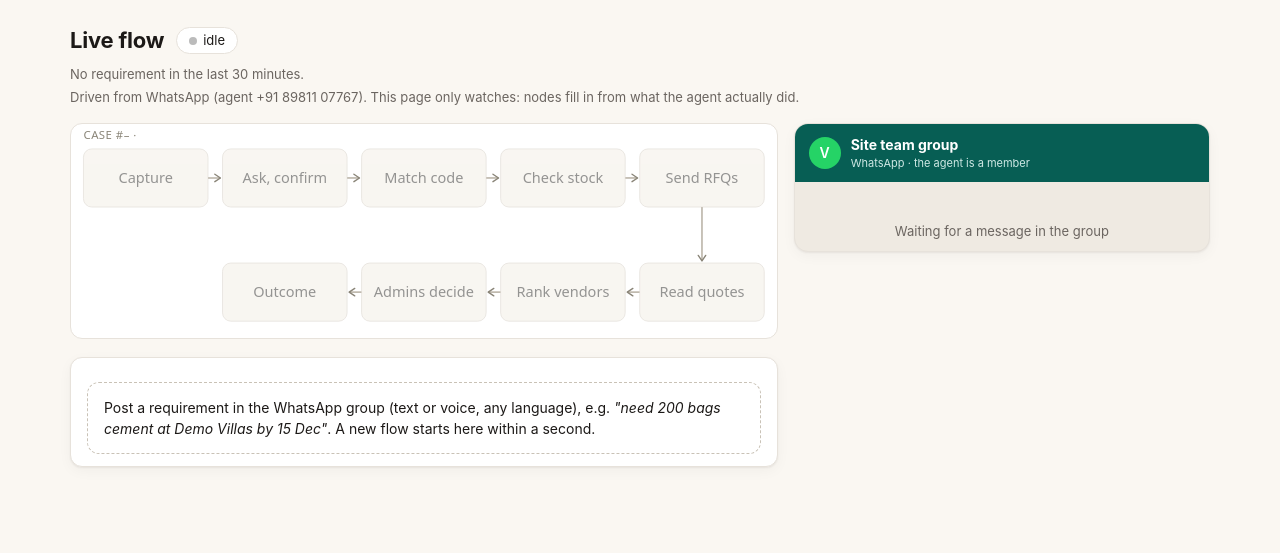
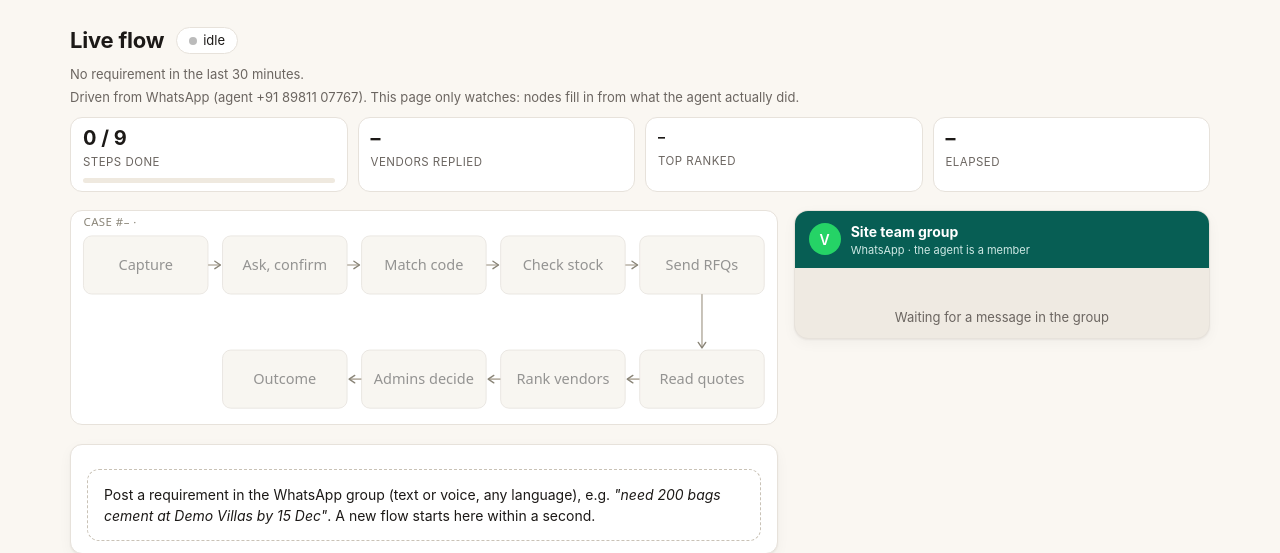
Before and after one commit to anaslari23/Vinayak-Group-AI-assisted-procurement, a FastAPI app: page / in a window 1280 px wide. Shown: the part 91-644 px from the top of the page. Run offline with FastAPI, Linux system fonts and the light colour scheme; data that the repository does not hold is empty.

Commit message:
Live flow: progress strip (steps done, vendors replied, top ranked, elapsed)
Co-Authored-By: Claude Sonnet 5.5 <noreply@anthropic.com>

```diff
--- a/app/flow.py
+++ b/app/flow.py
@@ -27,6 +27,12 @@ def ages():
         try: out[r["case_id"]] = (datetime.now() - datetime.fromisoformat(r["t"].replace(" ", "T"))).total_seconds()
         except Exception: pass
     return out
+
+
+def _elapsed(ev):
+    from datetime import datetime
+    try: return (datetime.fromisoformat(ev[-1]["ts"].replace(" ", "T")) - datetime.fromisoformat(ev[0]["ts"].replace(" ", "T"))).total_seconds() if ev else 0
+    except Exception: return 0
 
 
 def latest_case():
@@ -170,4 +176,4 @@ def build(cid):
             chat.append({"who": "demo", "text": e["text"][:200], "ts": e["ts"][11:16]})
     err = [e for e in ev if e["kind"] == "error"]
     return {"case_id": cid, "state": state, "label": engine.STATE_TEXT.get(state, state), "waiting": c["waiting"], "raw": d.get("raw", ""), "channel": d.get("channel", ""), "error": err[-1]["text"] if err else None,
-            "steps": [steps[k] for k in keys], "vendors": list(vend.values()), "chat": chat[-14:], "events": [{"actor": e["actor"], "kind": e["kind"], "text": e["text"][:160], "ts": e["ts"][11:19]} for e in ev[-6:]], "project": TENDER["project"], "age": round(ages().get(cid, 0))}
+            "steps": [steps[k] for k in keys], "vendors": list(vend.values()), "chat": chat[-14:], "events": [{"actor": e["actor"], "kind": e["kind"], "text": e["text"][:160], "ts": e["ts"][11:19]} for e in ev[-6:]], "project": TENDER["project"], "age": round(ages().get(cid, 0)), "started": _elapsed(ev)}
--- a/app/templates/live.html
+++ b/app/templates/live.html
@@ -24,13 +24,14 @@ svg.cv{width:100%;height:auto;background:#fff;border:1px solid var(--line);borde
 .av{width:32px;height:32px;border-radius:50%;background:#25d366;display:flex;align-items:center;justify-content:center;font-weight:600}.wam{padding:10px;max-height:560px;overflow-y:auto;display:flex;flex-direction:column;gap:6px}
 .b{max-width:90%;padding:7px 10px;border-radius:9px;font-size:13px;white-space:pre-wrap;overflow-wrap:anywhere;box-shadow:0 1px 1px rgba(0,0,0,.12);animation:rise .35s}.b.agent{background:#fff;align-self:flex-start}.b.engineer{background:#d9fdd3;align-self:flex-end}.b.hod{background:#cfe8ff;align-self:flex-end}
 .b .w{font-size:11px;color:#667781;margin-bottom:2px}.b.demo{align-self:center;background:#fff3cd;font-size:11.5px;color:#7a5b00;text-align:center}.b .t{font-size:10px;color:#667781;text-align:right}.b.choice{font-weight:600}
+.stats{display:grid;grid-template-columns:repeat(4,1fr);gap:10px;margin:10px 0}.stat{background:#fff;border:1px solid var(--line);border-radius:12px;padding:8px 12px}.stat b{display:block;font-size:20px;line-height:1.2}.stat span{font-size:11.5px;color:var(--mut);text-transform:uppercase;letter-spacing:.04em}.bar2{height:5px;background:#efe9df;border-radius:3px;margin-top:5px;overflow:hidden}.bar2 i{display:block;height:100%;background:#16a34a;transition:width .6s}@media(max-width:700px){.stats{grid-template-columns:repeat(2,1fr)}}
 .idle{background:#fff;border:1px dashed #c9c2b6;border-radius:12px;padding:14px 16px;margin-top:12px;font-size:14px}.req{font-size:15px;margin:6px 0 2px}.req b{font-weight:600}
 .cvh{font:11px system-ui;fill:#8a8578;letter-spacing:.04em}
 </style>
 <div class="hd"><h1 style="margin:0">Live flow</h1><span class="pill2" id="status"><span class="dot"></span><span>connecting</span></span><span class="sm" id="age"></span></div>
 <div class="req" id="bubble"></div>
 <div class="sm">Driven from WhatsApp (agent +91 89811 07767). This page only watches: nodes fill in from what the agent actually did.</div>
-<div class="flows" id="flows"></div>
+<div class="stats" id="stats"></div><div class="flows" id="flows"></div>
 <div class="grid2"><div><svg class="cv" id="cv" viewBox="0 0 680 210" role="img" aria-label="Live flow of the current requirement"></svg>
 <div class="now" id="now"></div><div class="log" id="log"></div></div>
 <div class="wa"><div class="wah"><span class="av">V</span><div><b>Site team group</b><div class="sm" style="font-size:11px">WhatsApp · the agent is a member</div></div></div><div class="wam" id="wam"><div class="sm" style="text-align:center;margin-top:30px">Messages appear here as they happen</div></div></div></div>
@@ -62,15 +63,19 @@ function dataHTML(d){if(!d)return'';let h='';if(d.kv)h+='<div class="kv">'+d.kv.
 function now(j){const order=j.steps;let f=order.find(s=>s.status==='waiting')||order.find(s=>s.status==='active');if(!f){const d=order.filter(s=>s.status==='done');f=d[d.length-1]}if(!f)return;
  const idx=order.indexOf(f)+1;$('now').innerHTML=`<h3>${idx}. ${esc(f.title)} <span class="sm">${esc(f.summary||'')}</span></h3>`+f.checks.map((c,i)=>checkHTML(c,f.key,i)).join('')+dataHTML(f.data);}
 let chatSig='';function chat(j){const sg=JSON.stringify(j.chat||[]);if(sg===chatSig)return;chatSig=sg;const el=$('wam');const atBottom=el.scrollHeight-el.scrollTop-el.clientHeight<60;el.innerHTML=(j.chat||[]).map(m=>{const who=m.who==='agent'?'Procurement agent'+(m.to==='hod'?' → admins':''):(m.who==='hod'?'Admin':(m.who==='engineer'?'Site engineer':''));return `<div class="b ${m.who} ${m.choice?'choice':''}">${who?`<div class="w">${who}</div>`:''}${esc(m.text)}<div class="t">${esc(m.ts)}</div></div>`}).join('')||'<div class="sm" style="text-align:center;margin-top:30px">Messages appear here as they happen</div>';if(atBottom)el.scrollTop=el.scrollHeight}
+function stats(j){const st=j?j.steps:[];const done=st.filter(x=>x.status==='done'||x.status==='skipped').length,V=(j&&j.vendors)||[],rep=V.filter(x=>x.state==='replied').length;
+ const cmp=st.find(x=>x.key==='compare'),top=cmp&&cmp.summary?cmp.summary.replace('Top: ',''):'–';
+ const el=(j&&j.started)?Math.max(0,Math.round(j.started)):0,t=el?Math.floor(el/60)+'m '+String(el%60).padStart(2,'0')+'s':'–';
+ $('stats').innerHTML=`<div class="stat"><b>${done} / ${st.length||9}</b><span>steps done</span><div class="bar2"><i style="width:${st.length?100*done/st.length:0}%"></i></div></div><div class="stat"><b>${V.length?rep+' / '+V.length:'–'}</b><span>vendors replied</span></div><div class="stat"><b style="font-size:14px;padding:3px 0">${esc(trunc(top,30))}</b><span>top ranked</span></div><div class="stat"><b>${t}</b><span>elapsed</span></div>`}
 const EMPTY={case_id:null,steps:KEYS.map(k=>({key:k,status:'pending',sub:''})),vendors:[]};
 function render(j){if(!j.case_id){$('status').innerHTML='<span class="dot"></span><span>idle</span>';$('age').textContent='';$('bubble').innerHTML='<span class="sm">No requirement in the last 30 minutes.</span>';
-  if(sig!=='idle'){sig='idle';cur=null;paint(EMPTY);chatSig='';$('wam').innerHTML='<div class="sm" style="text-align:center;margin-top:30px">Waiting for a message in the group</div>'}
+  if(sig!=='idle'){sig='idle';cur=null;paint(EMPTY);stats(null);chatSig='';$('wam').innerHTML='<div class="sm" style="text-align:center;margin-top:30px">Waiting for a message in the group</div>'}
   $('now').innerHTML='<div class="idle">Post a requirement in the WhatsApp group (text or voice, any language), e.g. <i>"need 200 bags cement at Demo Villas by 15 Dec"</i>. A new flow starts here within a second.</div>';$('log').innerHTML='';return}
  if(j.case_id!==cur){cur=j.case_id;seen=new Set();sig=''}
  $('bubble').innerHTML=`<b>#${j.case_id}</b> “${esc(j.raw)}”`;
  $('age').textContent=j.age<60?'updated just now':'last activity '+Math.round(j.age/60)+' min ago';
  $('status').innerHTML=`<span class="dot ${j.waiting?'wait':(j.state!=='DECIDED'?'live':'')}"></span><span>${esc(j.label)}${j.waiting?' · waiting for '+esc(j.waiting.replace('engineer','the requester').replace('hod','the admins')):''}</span>`;
- const s=JSON.stringify([j.steps.map(x=>x.status+x.sub),j.vendors]);if(s!==sig){sig=s;paint(j)}now(j);chat(j);
+ const s=JSON.stringify([j.steps.map(x=>x.status+x.sub),j.vendors]);if(s!==sig){sig=s;paint(j)}stats(j);now(j);chat(j);
  $('log').innerHTML=j.error?'<div class="no">Problem: '+esc(j.error)+'</div>':'<b>Agent log</b>'+j.events.map(e=>`<div>${e.ts} · ${esc(e.actor)} · ${esc(e.text)}</div>`).join('')}
 async function tick(){try{render(await (await fetch('/api/flow'+location.search)).json())}catch(e){}}
 async function flows(){try{const l=await (await fetch('/api/cases')).json();$('flows').innerHTML=l.length>1?l.slice(0,5).map(c=>`<div class="fl ${c.id===cur?'on':''}"><b>#${c.id}</b> ${esc(trunc(c.raw,38))}<div class="sm" style="font-size:11px">${esc(c.label)}</div><i style="width:${Math.max(6,c.pct)}%"></i></div>`).join(''):''}catch(e){}}
```
